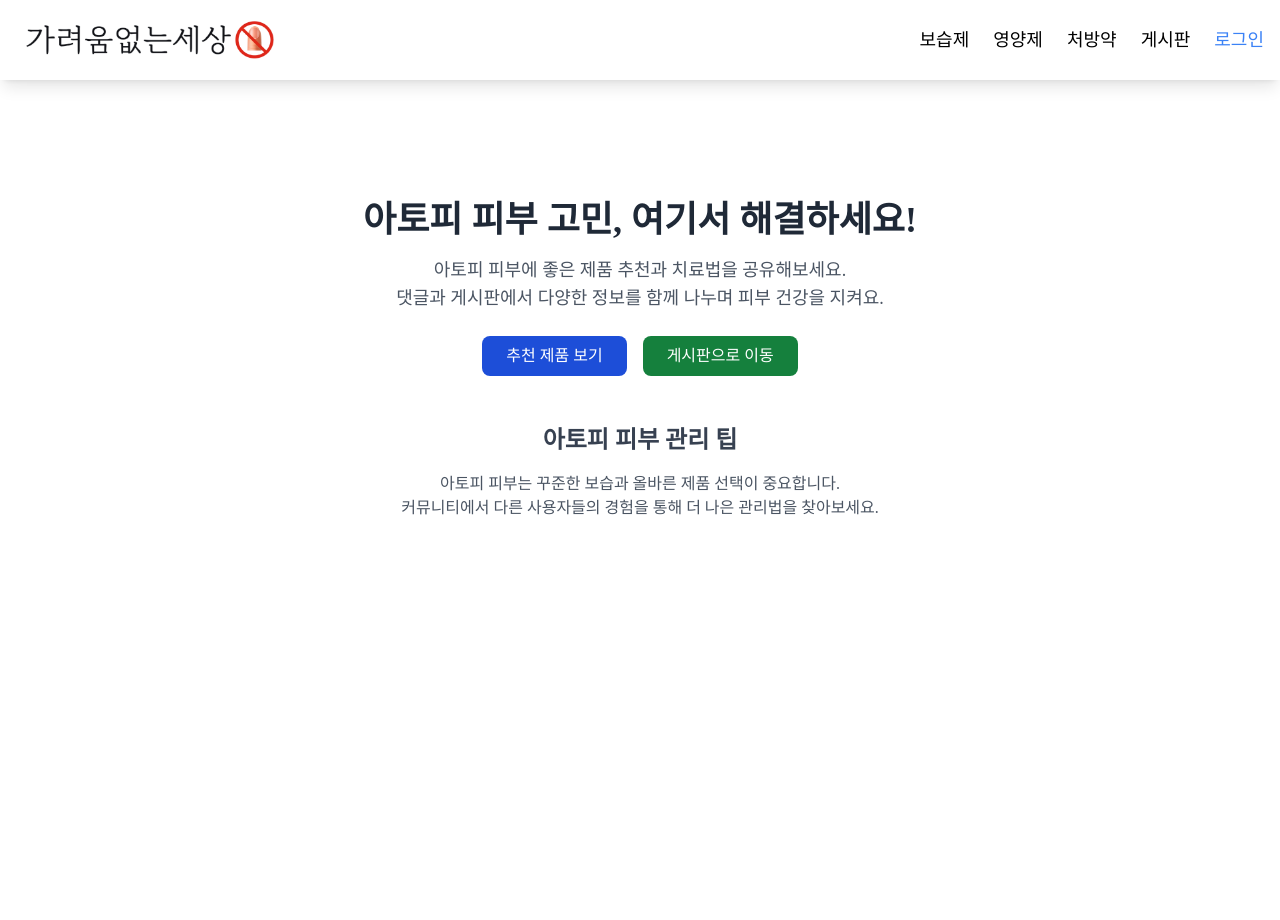
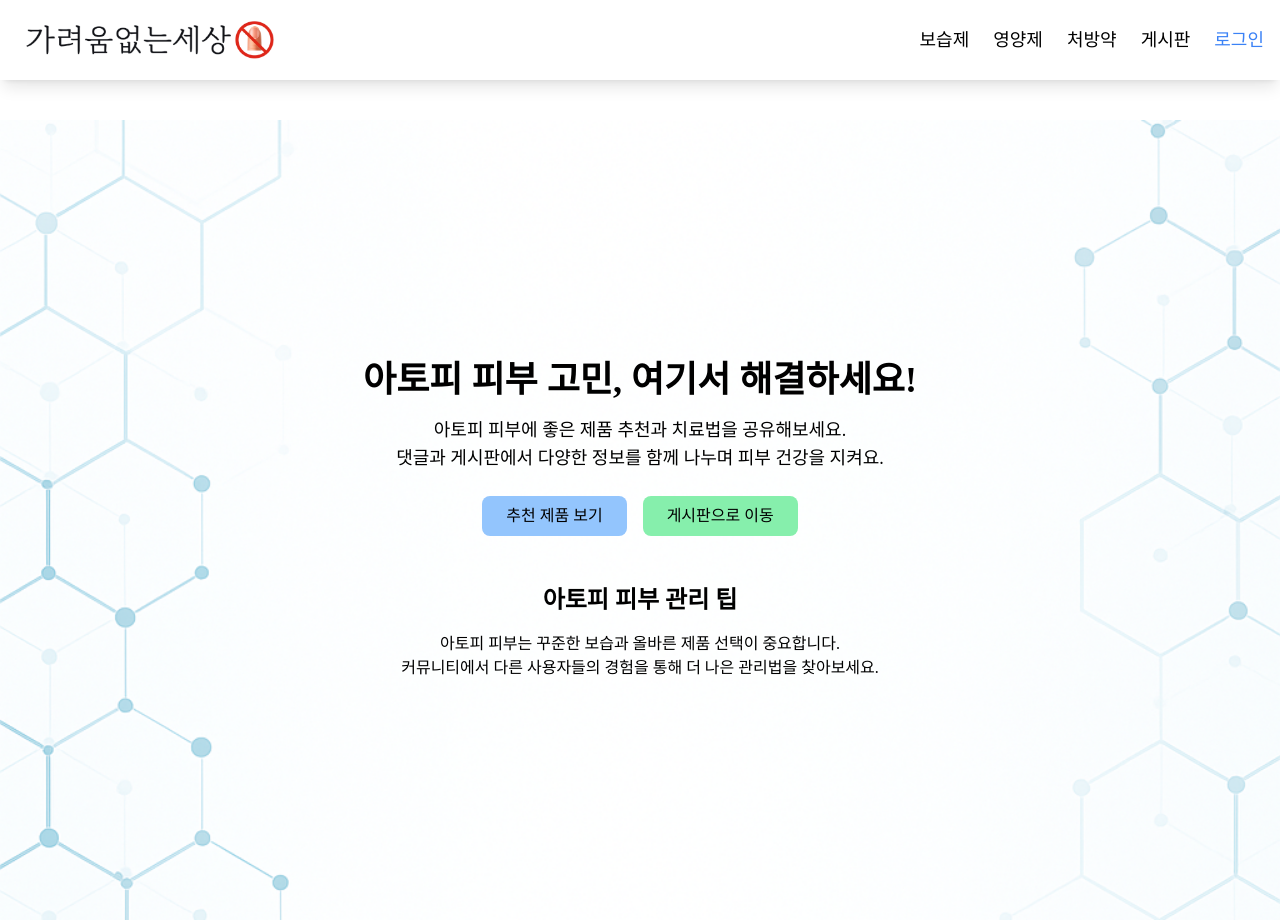
Before and after one commit to nowaveosu/muri-shop, a Next.js app in the folder shop/: page / in a window 1280 px wide. Before the commit the page ends 800 px from the top, so only its background shows below. Built offline with nearby package versions, Linux system fonts and the light colour scheme; a web font is replaced by a local one.

Commit message:
[Add] 메인페이지 배경추가

```diff
--- a/shop/app/layout.tsx
+++ b/shop/app/layout.tsx
@@ -15,7 +15,6 @@ export default function RootLayout({
                     <main className="pt-[120px]">
                         {children}
                     </main>
-
                 </ReduxProvider>
             </body>
         </html>
--- a/shop/app/page.tsx
+++ b/shop/app/page.tsx
@@ -1,35 +1,50 @@
+"use client"
 import Link from "next/link";
+import { useEffect } from "react";
+export default function Home() {
 
-export default function Home() {
+    useEffect(() => {
+        window.scrollTo({
+            top: document.documentElement.scrollHeight,
+        });
+    }, []);
+
     return (
-        <div className="h-[480px] flex flex-col items-center justify-center p-4">
-            <section className="text-center max-w-2xl mx-auto">
-                <h1 className="lg:text-4xl text-2xl font-bold text-gray-800 mb-4">
+        <div
+            className="min-h-screen flex flex-col items-center justify-center p-4 bg-cover bg-center relative"
+            style={{
+                backgroundImage: "url(/bg.png)",
+            }}
+        >
+            <div className="absolute inset-0 z-0"></div>
+
+            <section className="text-center max-w-2xl mx-auto relative z-10">
+                <h1 className="lg:text-4xl text-2xl font-bold mb-4">
                     아토피 피부 고민, 여기서 해결하세요!
                 </h1>
-                <p className="text-lg text-gray-600 mb-6">
+                <p className="text-lg  mb-6">
                     아토피 피부에 좋은 제품 추천과 치료법을 공유해보세요.<br />
                     댓글과 게시판에서 다양한 정보를 함께 나누며 피부 건강을 지켜요.
                 </p>
                 <div className="flex justify-center gap-4">
                     <Link href="/lotion">
-                        <button className="bg-blue-700 text-white py-2 px-6 rounded-lg hover:bg-blue-600 transition">
+                        <button className="bg-blue-300 py-2 px-6 rounded-lg hover:bg-blue-600 transition">
                             추천 제품 보기
                         </button>
                     </Link>
                     <Link href="/board">
-                        <button className="bg-green-700 text-white py-2 px-6 rounded-lg hover:bg-green-600 transition">
+                        <button className="bg-green-300 py-2 px-6 rounded-lg hover:bg-green-600 transition">
                             게시판으로 이동
                         </button>
                     </Link>
                 </div>
             </section>
 
-            <section className="mt-12 text-center">
-                <h2 className="text-2xl font-semibold text-gray-700 mb-4">
+            <section className="mt-12 text-center relative z-10">
+                <h2 className="text-2xl font-semibold mb-4">
                     아토피 피부 관리 팁
                 </h2>
-                <p className="text-gray-600 max-w-xl mx-auto">
+                <p className=" max-w-xl mx-auto">
                     아토피 피부는 꾸준한 보습과 올바른 제품 선택이 중요합니다. <br />
                     커뮤니티에서 다른 사용자들의 경험을 통해 더 나은 관리법을 찾아보세요.
                 </p>
```
Also changed, not shown: shop/public/bg.png (added). Lines whose indentation alone changed are shown as unchanged.
